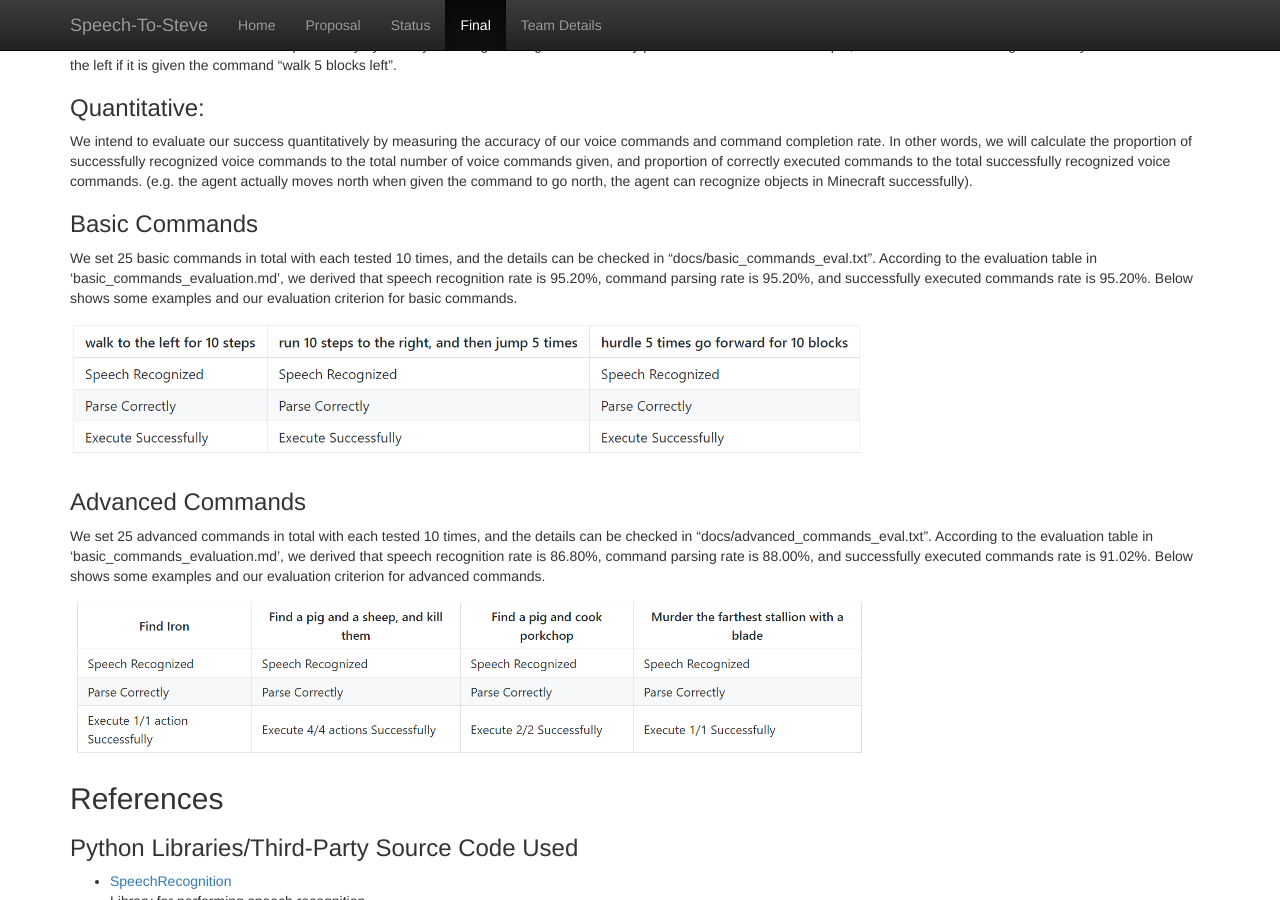
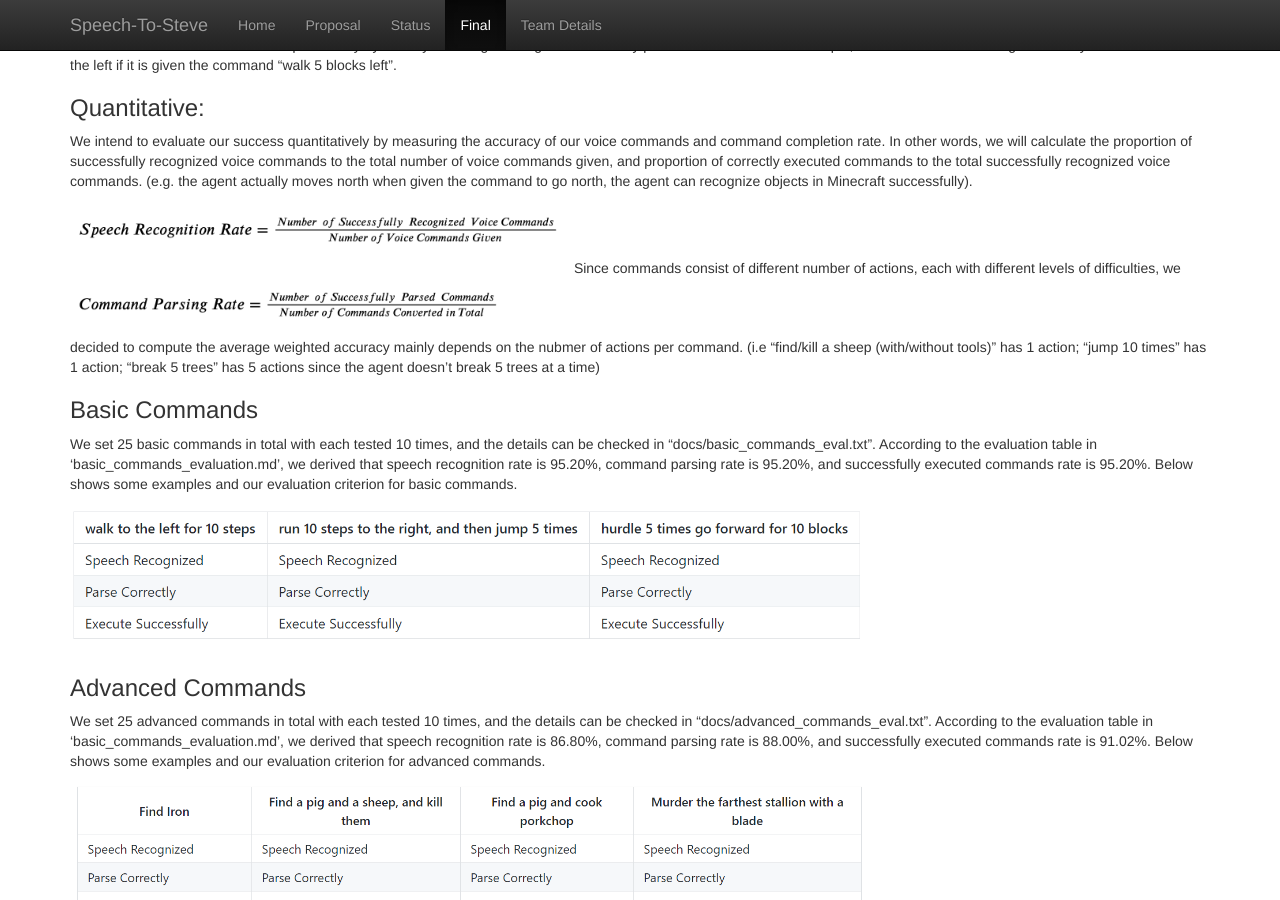
Before and after one commit to geeeeeeeeew/CS-175-Team-Direction-, a Jekyll site: the page built from docs/final.md, in a window 1280 px wide and 900 px high, scrolled down 4634 px. Built offline with Jekyll 4.4.1, drawn with Linux system fonts in a browser that asks for light colours.

Commit message:
Update final.md

```diff
--- a/docs/final.md
+++ b/docs/final.md
@@ -87,6 +87,10 @@ We intend to evaluate our success qualitatively by visually checking if the agen
 ### Quantitative:
 We intend to evaluate our success quantitatively by measuring the accuracy of our voice commands and command completion rate. In other words, we will calculate the proportion of successfully recognized voice commands to the total number of voice commands given, and proportion of correctly executed commands to the total successfully recognized voice commands. (e.g. the agent actually moves north when given the command to go north, the agent can recognize objects in Minecraft successfully).
 
+<img src="equation1.png" class="inline" width = "500"/>
+Since commands consist of different number of actions, each with different levels of difficulties, we decided to compute the average weighted accuracy mainly depends on the nubmer of actions per command. (i.e "find/kill a sheep (with/without tools)" has 1 action; "jump 10 times" has 1 action; "break 5 trees" has 5 actions since the agent doesn't break 5 trees at a time)
+
+
 ###  Basic Commands
 We set 25 basic commands in total with each tested 10 times, and the details can be checked in "docs/basic_commands_eval.txt". According to the evaluation table in 'basic_commands_evaluation.md', we derived that speech recognition rate is 95.20%, command parsing rate is 95.20%, and successfully executed commands rate is 95.20%. Below shows some examples and our evaluation criterion for basic commands.
 
```
